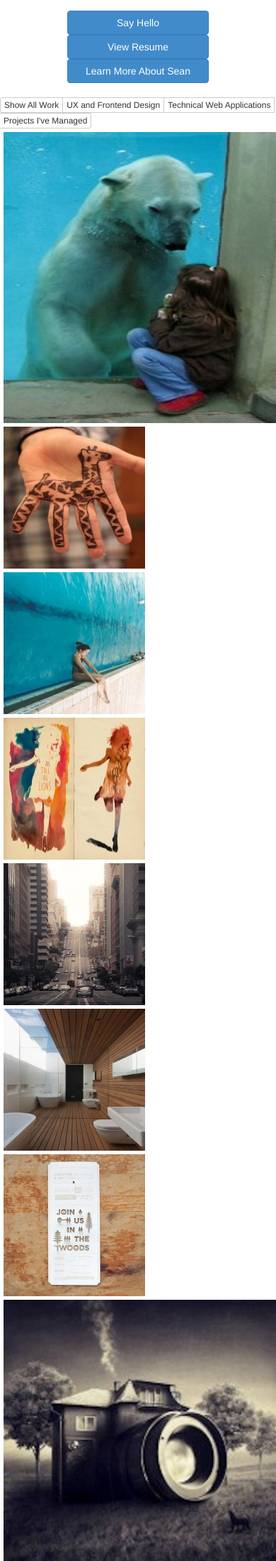
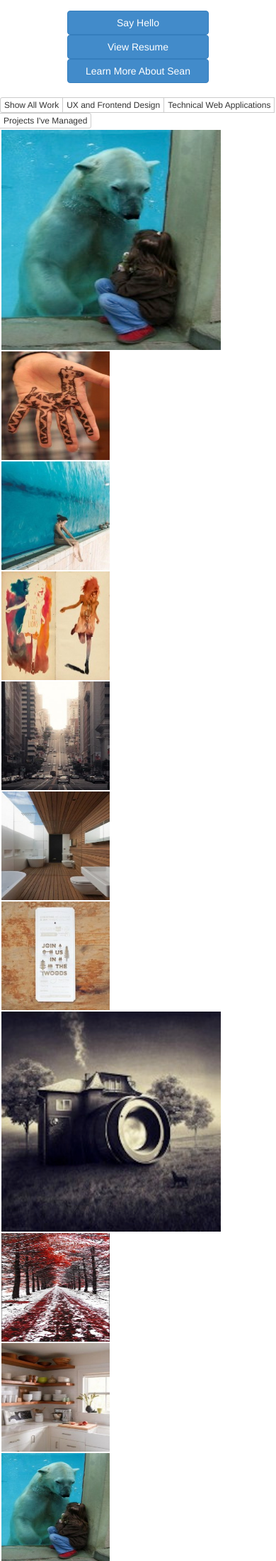
Before and after one commit to resorath/seanmock4, a PHP site: page / in a window 390 px wide; the page is wider, and only the part inside the window is pictured. Shown: the part 109-2308 px from the top of that part at 71% size. Run offline with PHP 8.4, Linux system fonts and the light colour scheme.

Commit message:
Fixed isotope for mobile

```diff
--- a/index.php
+++ b/index.php
@@ -2,7 +2,7 @@
 <html>
   <head>
     <title>Sean Feil Portfolio</title>
-    <meta name="viewport" content="width=device-width, initial-scale=1.0">
+    <!--<meta name="viewport" content="width=device-width, initial-scale=1.0">-->
     <meta charset="utf-8">
     <meta http-equiv="X-UA-Compatible" content="IE=edge,chrome=1">
 
--- a/resources/css/style.css
+++ b/resources/css/style.css
@@ -66,6 +66,7 @@ footer p
 	cursor: pointer;
 }
 
+
 .imagegridelement > img#featured
 {
 	width: 410px;
@@ -77,3 +78,26 @@ footer p
 	width: 200px;
 	height: 200px;
 }
+
+/* iPhone or devices that can't fit the 410px image */
+@media screen and (max-device-width: 320px), screen and (max-width: 420px){
+
+	.imagegridelement > img#featured
+	{
+		width: 310px;
+		height: 310px;
+	}
+
+	.imagegridelement > img#standard
+	{
+		width: 153px;
+		height: 153px;
+	}
+
+	.imagegridelement
+	{
+		margin: 2px;
+		cursor: pointer;
+
+	}
+}
```
Also changed, not shown: resources/js/portfolio.js (+13 -1 lines), 1 other file.
